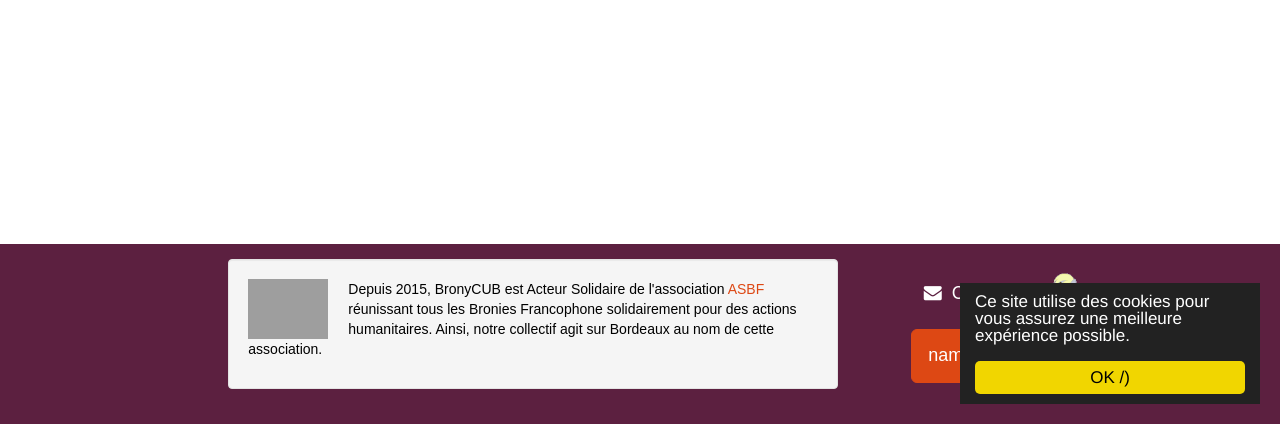
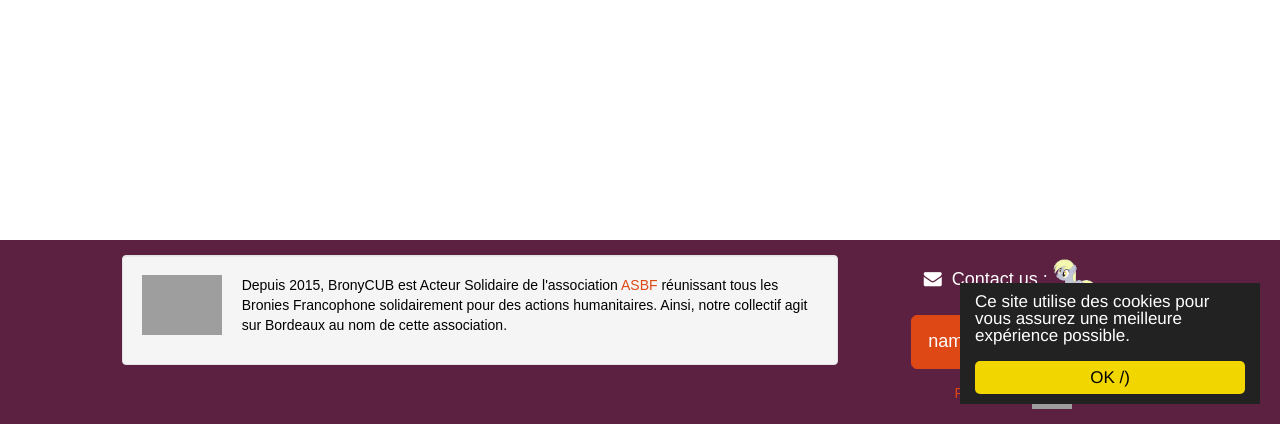
Before and after one commit to bronycub/sugarcub, a Django app: template core/templates/agenda.html in a window 1280 px wide. Shown: the part 376-800 px from the top of the page. Run offline with Django 3.2, Linux system fonts and the light colour scheme; the template is opened without the code that fills it: most values are stand-ins (such as "Sample title", 1, 10 or a date in 2020); parts of the project's set-up code (start-up, migrations or seed data) failed here and were passed over; some libraries are stand-ins or nearby versions; grey boxes are pictures that could not be loaded.

Commit message:
edit footer (powered by)

```diff
--- a/core/static/css/sugarcub.css
+++ b/core/static/css/sugarcub.css
@@ -34,6 +34,15 @@ footer {
 	bottom: 0;
 	left: 0;
 	width: 100%;
+}
+
+footer h4 {
+	margin-top: 0;
+}
+
+footer .powered-by {
+	margin-top: 10px;
+	margin-bottom: 0;
 }
 
 /*****************************************
--- a/core/templates/base.html
+++ b/core/templates/base.html
@@ -127,7 +127,7 @@
             {% block footer %}
                 <footer class="container-fluid">
                     <div class="row">
-                        <div class="col-xs-12 col-md-6 col-md-offset-2">
+                        <div class="col-xs-12 col-md-7 col-md-offset-1">
                             <div class="well">
                                 <a href="http://asbf.fr" target="_blank"><img src="http://wiki.asbf.fr/_media/wiki/badge_acteur_solidaire.png" alt="logo_asbf" height="60px" style="float:left; padding-right:20px;" /></a>
                                 <p>Depuis 2015, BronyCUB est Acteur Solidaire de l'association <a href="http://asbf.fr" target="_blank">ASBF</a> réunissant tous les Bronies Francophone solidairement pour des actions humanitaires. Ainsi, notre collectif agit sur Bordeaux au nom de cette association.</p>
@@ -138,7 +138,10 @@
                                 <i class="fa fa-envelope"></i>&nbsp;&nbsp;{% trans 'Contact us :' %}
                                 <img src="{% static 'img/derpy.gif' %}" width="50" alt="DerpyHooves"/>
                             </h4>
-                            <a class="btn btn-primary btn-lg" href="mailto:{{ mailing_list }}">{{ mailing_list }}</a>
+                                <a class="btn btn-primary btn-lg" href="mailto:{{ mailing_list }}">{{ mailing_list }}</a>
+                              <p class="powered-by">
+                                <a href="http://sugarcub.org">{% trans 'Powered by' %} <img src="http://sugarcub.org/img/logo_sugarcub.png" alt="Logo SugarCUB" height="30px"></a>
+                              </p>
                         </div>
                     </div>
                 </footer>
```
Also changed, not shown: admin/locale/en/LC_MESSAGES/django.po, admin/locale/fr/LC_MESSAGES/django.po, agenda/locale/en/LC_MESSAGES/django.po, agenda/locale/fr/LC_MESSAGES/django.po, core/locale/en/LC_MESSAGES/django.po, core/locale/fr/LC_MESSAGES/django.po, locale/en/LC_MESSAGES/django.po, locale/fr/LC_MESSAGES/django.po, users/locale/en/LC_MESSAGES/django.po, users/locale/fr/LC_MESSAGES/django.po.
